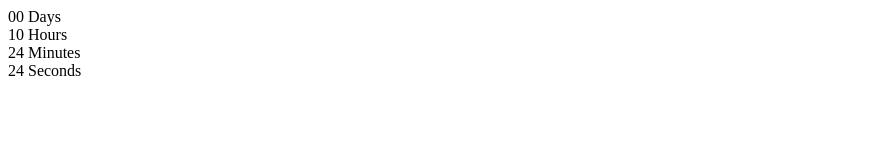
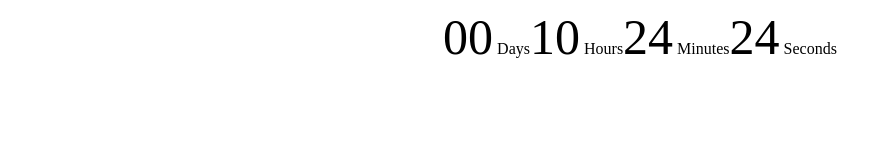
Before and after one commit to Alex34972/goit-js-hw-11-timer, a plain HTML site: page index.html in a window 1280 px wide. Shown: the whole page, without its empty margins (0-892 px from the left). Drawn offline with Linux system fonts and the light colour scheme.

Commit message:
Add files via upload

```diff
--- a/index.html
+++ b/index.html
@@ -5,11 +5,14 @@
     <meta charset="UTF-8" />
     <meta name="viewport" content="width=device-width, initial-scale=1.0" />
     <meta http-equiv="X-UA-Compatible" content="ie=edge" />
+    <link rel="stylesheet" href="main.css">
     <title>Homework 11</title>
 </head>
 
 <body>
 
+    <div class="timer" id="timer-1"> </div>
+    <div class="timer" id="timer-2"></div>
 
     <script src="timer.js" type="module"></script>
 </body>
--- /dev/null
+++ b/main.css
@@ -0,0 +1,16 @@
+.value {
+  font-size: 50px;
+}
+#timer-1 {
+  display: flex;
+  width: max-content;
+  margin-left: auto;
+  margin-right: auto;
+  margin-bottom: 50px;
+}
+#timer-2 {
+  display: flex;
+  margin-left: auto;
+  margin-right: auto;
+  width: max-content;
+}
--- a/timer.js
+++ b/timer.js
@@ -1,24 +1,26 @@
-const body = document.querySelector(`body`);
 class CountdownTimer {
   constructor({ targetDate, selector }) {
     this.targetDate = targetDate;
-    this.selector = selector;
+    this.timerEl = document.querySelector(`${selector}`);
     this.start();
   }
+
   start() {
     const endTime = this.targetDate.getTime();
     const startTime = Date.now();
     const differenceTime = endTime - startTime;
+
     const timerId = setInterval(() => {
       const currentTime = Date.now();
       const deltaTime = currentTime - startTime;
       const leftTime = differenceTime - deltaTime;
-      const time = this.getTimeComponents(leftTime);
-      this.upDateClockFace(time);
+      if (leftTime !== 0) {
+        const time = this.getTimeComponents(leftTime);
+        this.upDateClockFace(time);
+      } else {
+        clearInterval(timerId);
+      }
     }, 1000);
-    if (leftTime === 0) {
-      clearTimeout(timerId);
-    }
   }
 
   getTimeComponents(time) {
@@ -34,7 +36,7 @@ class CountdownTimer {
     return String(value).padStart(2, `0`);
   }
   upDateClockFace({ days, hours, mins, secs }) {
-    const marcup = `<div class="timer" id="timer-1">
+    const marcup = `
   <div class="field">
     <span class="value" data-value="days">${days}</span>
     <span class="label">Days</span>
@@ -54,8 +56,9 @@ class CountdownTimer {
     <span class="value" data-value="secs">${secs}</span>
     <span class="label">Seconds</span>
   </div>
-</div>`;
-    body.innerHTML = marcup;
+`;
+
+    this.timerEl.innerHTML = marcup;
   }
 }
 
@@ -63,3 +66,8 @@ const timer = new CountdownTimer({
   targetDate: new Date("May 27, 2021"),
   selector: "#timer-1",
 });
+
+//const timer2 = new CountdownTimer({
+//  targetDate: new Date("May 27, 2022"),
+//  selector: "#timer-2",
+//});
```
